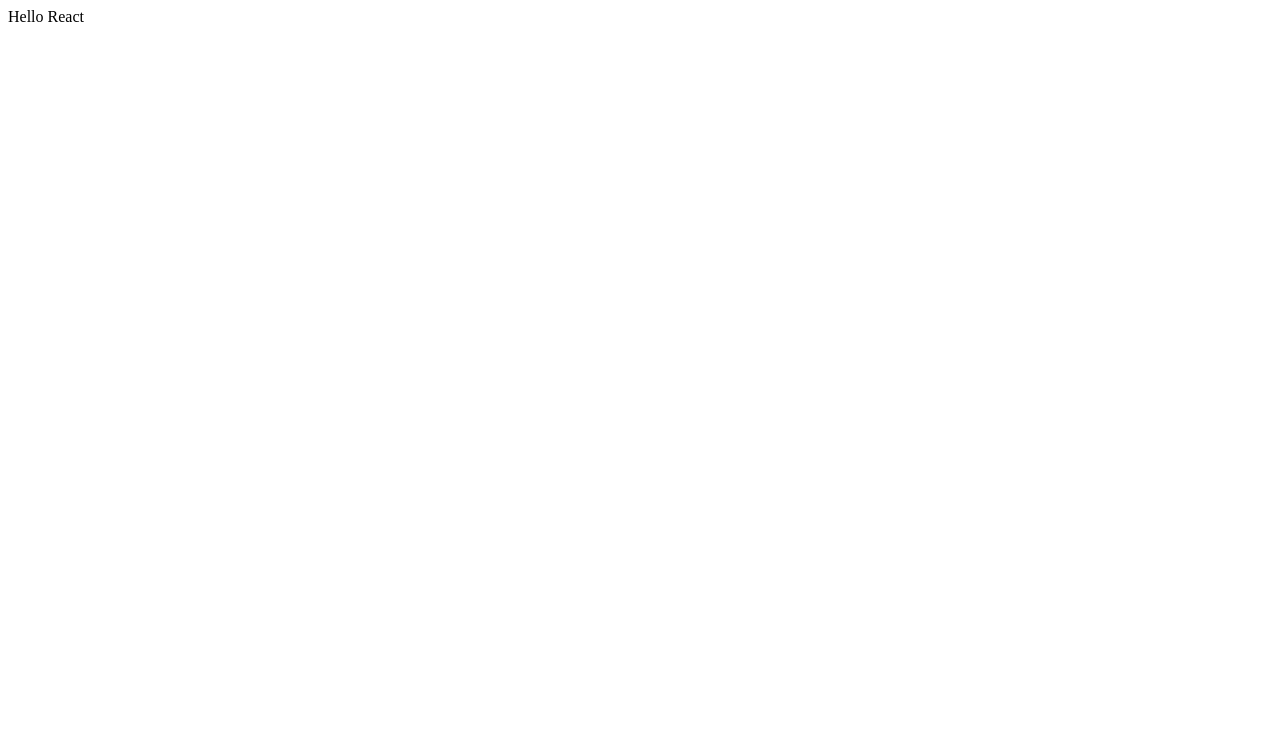
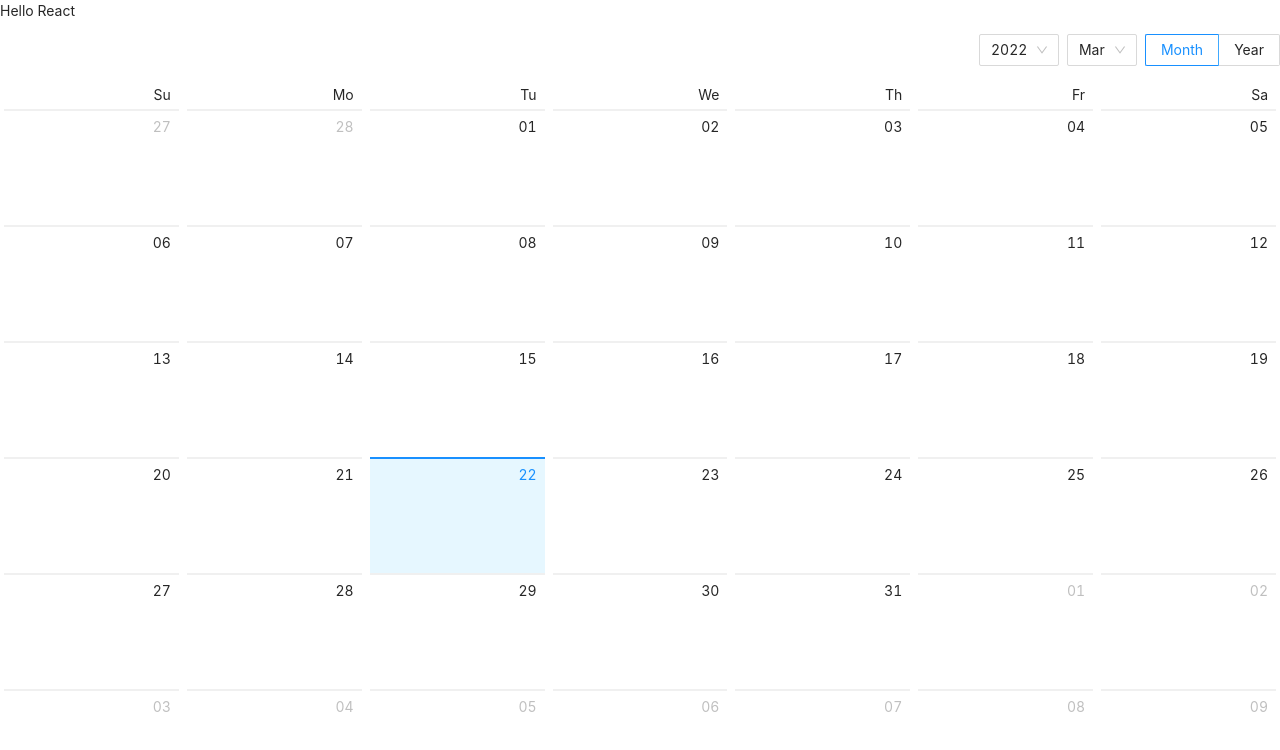
Before and after one commit to mangonob/react-init, a React app: page / in a window 1280 px wide. Shown: the top 750 px of the page. Built offline with nearby package versions, Linux system fonts and the light colour scheme.

Commit message:
feat: antd

```diff
--- a/package.json
+++ b/package.json
@@ -3,6 +3,7 @@
   "version": "1.0.0",
   "private": true,
   "dependencies": {
+    "antd": "^4.19.3",
     "react": "^17.0.2",
     "react-dom": "^17.0.2"
   },
@@ -13,7 +14,9 @@
   "devDependencies": {
     "@types/react": "^17.0.41",
     "@types/react-dom": "^17.0.14",
+    "css-loader": "^6.7.1",
     "html-webpack-plugin": "^5.5.0",
+    "style-loader": "^3.3.1",
     "ts-loader": "^9.2.8",
     "typescript": "^4.6.2",
     "webpack": "^5.70.0",
--- a/src/pages/home/index.tsx
+++ b/src/pages/home/index.tsx
@@ -1,5 +1,12 @@
+import { Calendar } from "antd";
+import "antd/es/calendar/style/css";
 import React from "react";
 
 export default function Home() {
-  return <div>Hello React</div>;
+  return (
+    <>
+      <div>Hello React</div>
+      <Calendar />
+    </>
+  );
 }
--- a/webpack.common.js
+++ b/webpack.common.js
@@ -18,6 +18,10 @@ module.exports = {
         loader: "ts-loader",
         exclude: /node_modules/,
       },
+      {
+        test: /\.css$/,
+        use: ["style-loader", "css-loader"],
+      },
     ],
   },
   resolve: {
```
Also changed, not shown: 1 other file (tests, documents, lock files or other folders).
